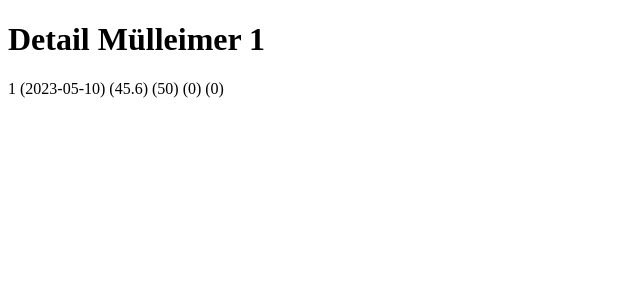
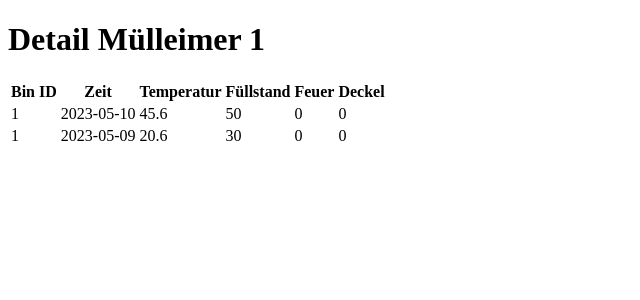
Before and after one commit to Philipp0497/Mechpro_Muell, a PHP site: page /detailansicht.php in a window 1280 px wide. Shown: the top 300 px of the page, without its empty margins (0-640 px from the left). Run offline with PHP 8.4, Linux system fonts and the light colour scheme; the visitor is signed in with stand-in values (Sample User, id 1); data comes from the database, SQL or seed files in the repository.

Commit message:
ändernungen für pi

```diff
--- a/src/detailansicht.php
+++ b/src/detailansicht.php
@@ -25,8 +25,8 @@
   //Datenbankabfrage aus Sensordata
   // Verbindung zur Datenbank herstellen
   $host = 'localhost';
-  $user = 'root';
-  $password = '';
+  $user = 'muell';
+  $password = 'muell123';
   $database = 'rbin20';
 
   $conn = new mysqli($host, $user, $password, $database);
@@ -34,15 +34,44 @@
     die("Verbindung fehlgeschlagen: " . $conn->connect_error);
   }
   //Sensordaten abrufen (nur aktuellste Werte)
-  $sql = "SELECT * FROM sensor_data WHERE bin_id = $clicked_bin_id ORDER BY timestamp Desc Limit 1";
+  $sql = "SELECT * FROM sensor_data WHERE bin_id = $clicked_bin_id ORDER BY timestamp Desc Limit 3";
   $result = $conn->query($sql);
   //$result->fetch_assoc();
-  while($row=mysqli_fetch_row($result))
-  {
-    printf("%s (%s) (%s) (%s) (%s) (%s)\n", $row[0], $row[1], $row[2], $row[3], $row[4], $row[5]);
-  }
+
+
+ // while($row=mysqli_fetch_row($result))
+ // {
+ //   printf("BIN_ID (%s) (%s) (%s) (%s) (%s)\n", $row[0], $row[1], $row[2], $row[3], $row[4], $row[5]);
+ // }
 
   ?>
+
+<table>
+    <tr>
+      <th>Bin ID</th>
+      <th>Zeit</th>
+      <th>Temperatur</th>
+      <th>Füllstand</th>
+      <th>Feuer</th>
+      <th>Deckel</th>
+    </tr>
+    <?php while ($row=mysqli_fetch_row($result)): ?>
+      <tr>
+        <td><?php echo $row[0]; ?></td>
+        <td><?php echo $row[1]; ?></td>
+        <td><?php echo $row[2]; ?></td>
+        <td><?php echo $row[3]; ?></td>
+        <td><?php echo $row[4]; ?></td>
+        <td><?php echo $row[5]; ?></td>
+
+
+
+      </tr>
+    <?php endwhile; ?>
+  </table>
+
+
+
 </body>
 
 </html>
--- /dev/null
+++ b/src/info.php
@@ -0,0 +1 @@
+sudo echo "<?php phpinfo(); ?>" > /var/www/html/info.php
--- a/src/uebersicht.php
+++ b/src/uebersicht.php
@@ -23,8 +23,8 @@
 
   // Verbindung zur Datenbank herstellen
   $host = 'localhost';
-  $user = 'root';
-  $password = '';
+  $user = 'muell';
+  $password = 'muell123';
   $database = 'rbin20';
 
   $conn = new mysqli($host, $user, $password, $database);
@@ -64,7 +64,7 @@
       <tr onclick="window.location.href='?bin_id=<?php echo $row['bin_id']; ?>'">
         <td><?php echo $row['bin_id']; ?></td>
         <td><?php echo $row['bin_size']; ?></td>
-        <td><?php echo $row['bin_adress']; ?></td>
+        <td><?php echo $row['bin_address']; ?></td>
       </tr>
     <?php endwhile; ?>
   </table>
```
Also changed, not shown: src/index.php (+7 -7 lines), src/phpinfo.php (added).
